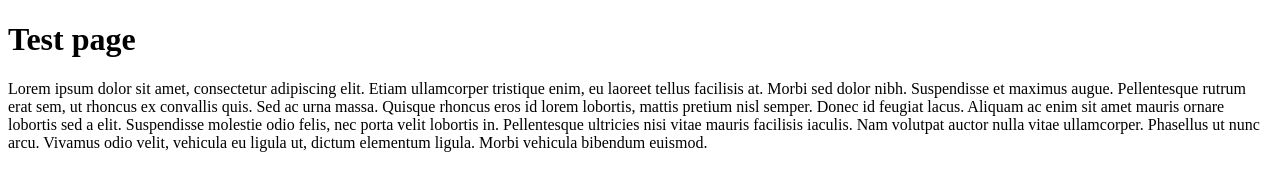
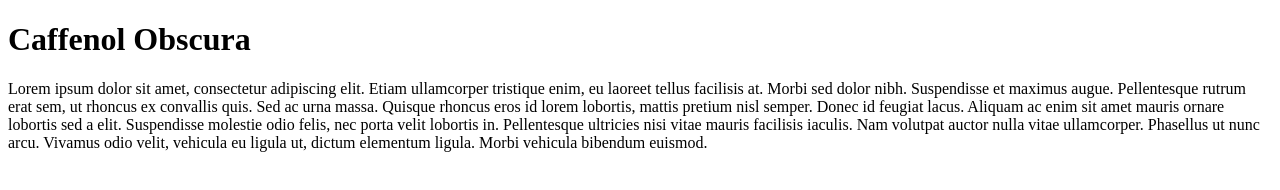
Before and after one commit to caffenolobscura/caffenolobscura.github.io, a plain HTML site: page index.html in a window 1280 px wide. Drawn offline with Linux system fonts and the light colour scheme.

Commit message:
Update index.html

```diff
--- a/index.html
+++ b/index.html
@@ -5,7 +5,7 @@
     <title>Caffenol Obscura</title>
 </head>
 <body>
-    <h1>Test page</h1>
+    <h1>Caffenol Obscura</h1>
     <p>Lorem ipsum dolor sit amet, consectetur adipiscing elit. Etiam ullamcorper tristique enim, eu laoreet tellus facilisis at. Morbi sed dolor nibh. Suspendisse et maximus augue. Pellentesque rutrum erat sem, ut rhoncus ex convallis quis. Sed ac urna massa. Quisque rhoncus eros id lorem lobortis, mattis pretium nisl semper. Donec id feugiat lacus. Aliquam ac enim sit amet mauris ornare lobortis sed a elit. Suspendisse molestie odio felis, nec porta velit lobortis in. Pellentesque ultricies nisi vitae mauris facilisis iaculis. Nam volutpat auctor nulla vitae ullamcorper. Phasellus ut nunc arcu. Vivamus odio velit, vehicula eu ligula ut, dictum elementum ligula. Morbi vehicula bibendum euismod. </p>
 </body>
 </html>
```
